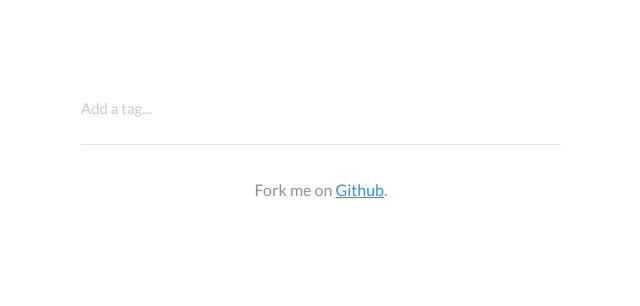
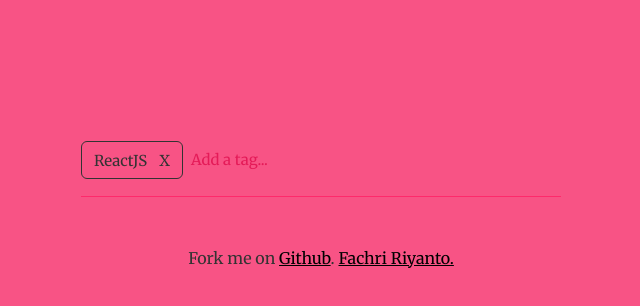
Before and after one commit to fachririyanto/react-input-tags, a React app: page / in a window 1280 px wide. Shown: the whole page, without its empty margins (319-959 px from the left). Built offline with nearby package versions, Linux system fonts and the light colour scheme.

Commit message:
Update example.

```diff
--- a/dist/development/input-tags/style.scss
+++ b/development/input-tags/style.scss
@@ -1,7 +1,7 @@
 .C--input-tags {
     display: block;
-    padding: 8px 0;
-    border-bottom: 1px solid rgba(0,0,0,.1);
+    padding-bottom: 8px;
+    border-bottom: 1px solid #fe2a6b;
     .tags__list {
         display: initial;
         .tag__item {
@@ -11,23 +11,28 @@
             margin-bottom: 8px;
             padding: 6px 12px;
             font-size: 1.5rem;
-            border: 1px solid rgba(0,0,0,.1);
+            border: 1px solid #333;
             border-radius: 6px;
             .item__label {
                 display: inline-block;
                 vertical-align: middle;
+                line-height: 1;
             }
             .item__button {
                 display: inline-block;
                 vertical-align: middle;
-                margin: 0 0 0 8px;
+                margin: 0 0 0 12px;
                 padding: 0;
                 font-size: 1.5rem;
-                color: red;
+                color: #333;
+                line-height: 1;
                 border: 0;
                 outline: 0;
                 background: none;
                 cursor: pointer;
+                &:hover {
+                    color: #000;
+                }
             }
         }
     }
@@ -46,7 +51,7 @@
             width: 100%;
             height: 100%;
             font-size: 1.5rem;
-            color: #c9c9c9;
+            color: #e41b58;
             line-height: 40px;
         }
         .input__editor {
@@ -58,6 +63,7 @@
             min-width: 100px;
             min-height: 40px;
             font-size: 1.5rem;
+            color: #333;
             line-height: 40px;
             border: 0;
             outline: 0;
--- a/dist/development/script.js
+++ b/development/script.js
@@ -26,7 +26,7 @@ class App extends Component {
              * List of tags.
              * @var {Array}
              */
-            tags: []
+            tags: ['ReactJS']
         }
     }
 
@@ -52,7 +52,7 @@ class App extends Component {
                         onChange={ this.onChange.bind(this) }
                     />
                     <footer className="footer">
-                        Fork me on <a href="https://github.com/fachririyanto/react-input-tags/">Github</a>.
+                        Fork me on <a href="https://github.com/fachririyanto/react-input-tags/">Github</a>. <a href="https://fachririyanto.com">Fachri Riyanto.</a>
                     </footer>
                 </div>
             </section>
@@ -61,7 +61,7 @@ class App extends Component {
 }
 
 /**
- * Render editor.
+ * Render app.
  */
 render(
     <App />,
--- a/dist/development/style.scss
+++ b/development/style.scss
@@ -2,24 +2,28 @@ html, body {
     margin: 0;
     padding: 0;
     font-size: 10px;
-    background: #fff;
+    background: #f85385;
 }
 
 body {
-    font-family: 'Lato', sans-serif;
+    font-family: 'Merriweather', serif;
     font-size: 1.6rem;
     color: #333;
     line-height: 1.65;
 }
 
+button {
+    font-family: 'Merriweather', serif;
+}
+
 a {
-    color: #2196f3;
+    color: #fff;
 }
 
 .module--container {
     display: block;
     position: relative;
-    padding: 80px 0;
+    padding: 140px 0;
 }
 
 .container {
@@ -33,7 +37,9 @@ a {
 
 .footer {
     display: block;
-    margin-top: 32px;
-    color: #919191;
+    margin-top: 48px;
     text-align: center;
+    a {
+        color: #000;
+    }
 }
--- a/index.html
+++ b/index.html
@@ -5,7 +5,7 @@
         <meta name="viewport" content="width=device-width, initial-scale=1.0">
         <meta http-equiv="X-UA-Compatible" content="ie=edge">
         <title>Fun Project: React Input Tags with ContentEditable &mdash; Fachri Riyanto</title>
-        <link href="https://fonts.googleapis.com/css?family=Lato" rel="stylesheet">
+        <link href="https://fonts.googleapis.com/css?family=Merriweather" rel="stylesheet">
         <link href="dist/main.css" rel="stylesheet">
     </head>
 
--- a/webpack.config.js
+++ b/webpack.config.js
@@ -3,7 +3,7 @@ const MiniCssExtractPlugin = require('mini-css-extract-plugin')
 
 // define app path
 const BUILD_DIR = path.resolve(__dirname, 'dist')
-const APP_DIR = path.resolve(__dirname, 'dist/development')
+const APP_DIR = path.resolve(__dirname, 'development')
 
 module.exports = {
     entry: APP_DIR + '/script.js',
```
Also changed, not shown: development/input-tags/layout.js (renamed from dist/development/input-tags/layout.js), dist/main.css, dist/script.js.
